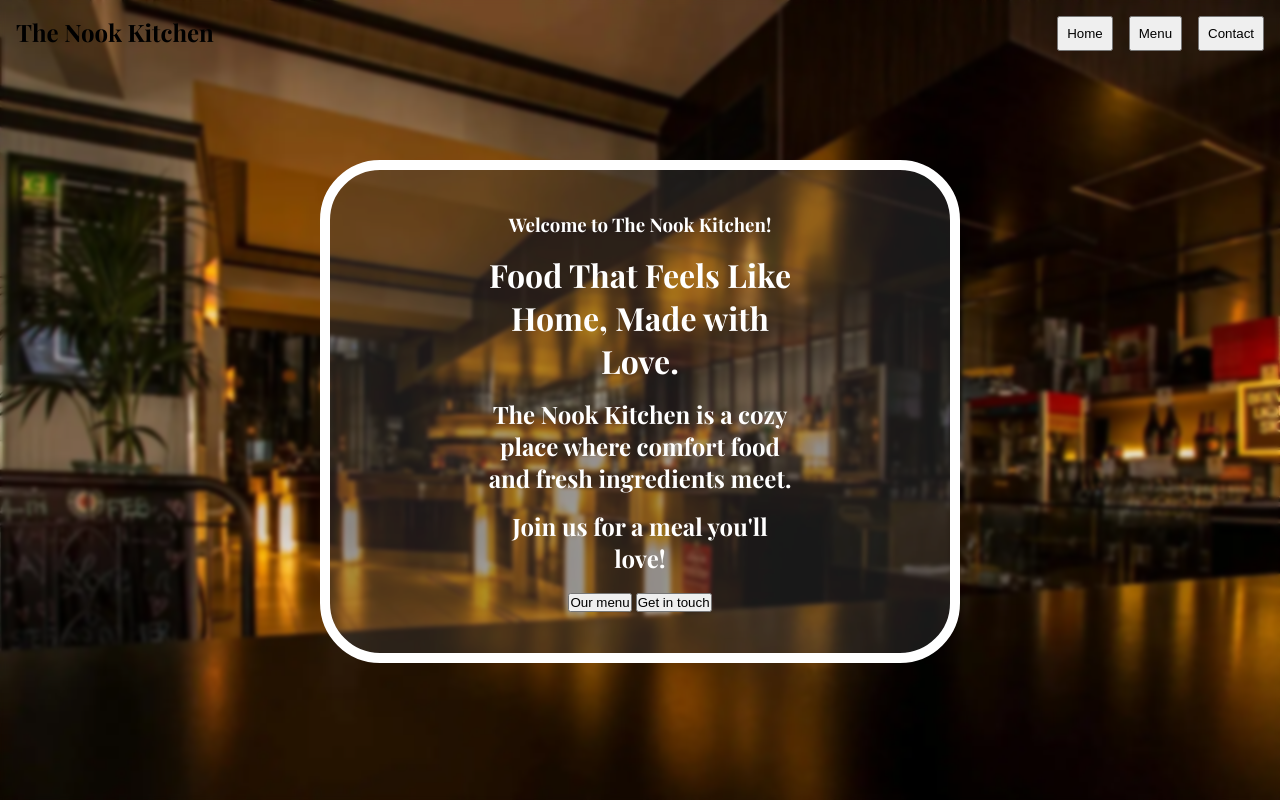
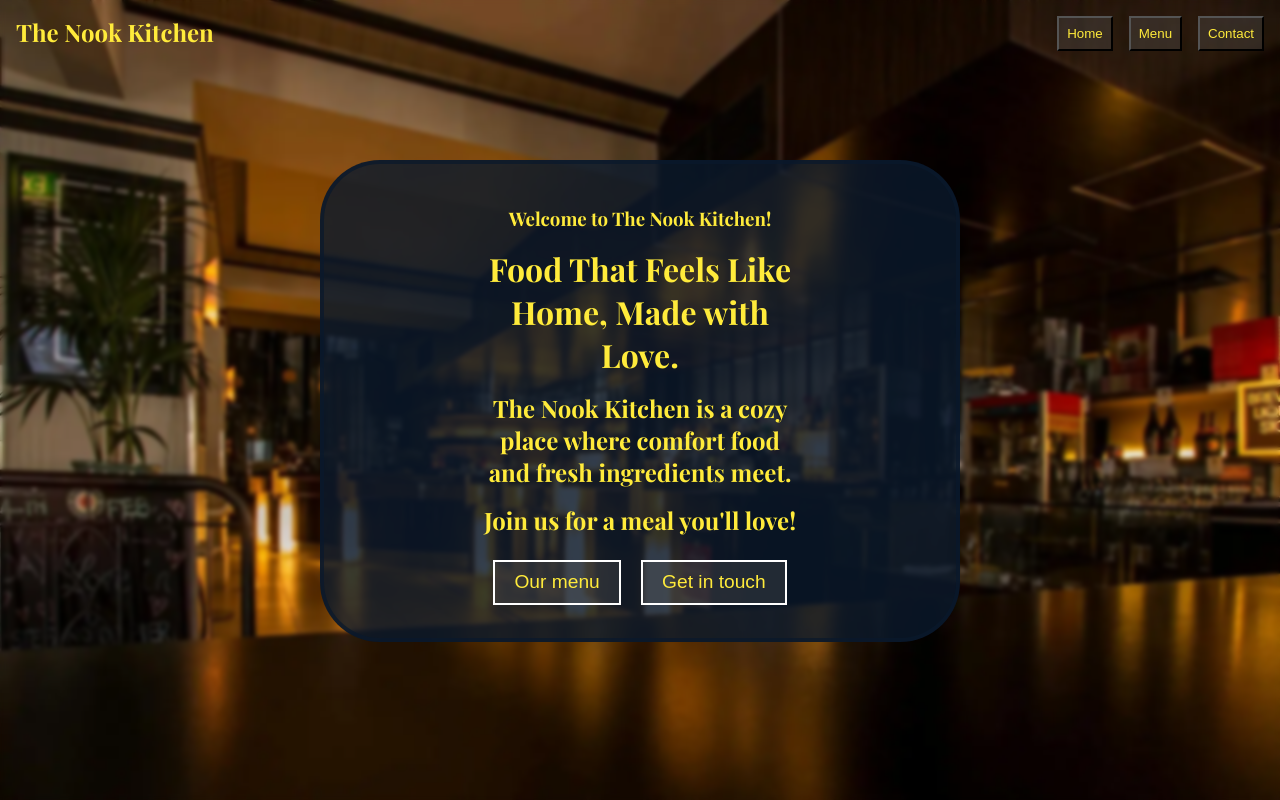
Before and after one commit to 555Viktor/odin-restaurant, a website built with webpack: page src/index.html in a window 1280 px wide. Built offline with nearby package versions, Linux system fonts and the light colour scheme; a web font is replaced by a local one.

Commit message:
Further home page style

```diff
--- a/src/index.html
+++ b/src/index.html
@@ -38,12 +38,12 @@
                 <h1>Food That Feels Like Home, Made with Love.</h1>
                 <h2>The Nook Kitchen is a cozy place where comfort food and fresh ingredients meet.</h2>
                 <h2>Join us for a meal you'll love!</h2>
+            </div>
 
-            <div class="home-btns">
-                <button>Our menu</button>
-                <button>Get in touch</button>
+            <div id="home-btns">
+                <button class="home-btn-menu">Our menu</button>
+                <button class="home-btn-contact">Get in touch</button>
             </div>
-        </div>
     </div>
 
 </body>
--- a/src/styles.css
+++ b/src/styles.css
@@ -5,6 +5,8 @@
     padding: 0;
     margin: 0;
     box-sizing: border-box;
+
+    color: #FFEB3B;
 }
 
 /* Flex containers */
@@ -43,6 +45,8 @@ body {
 
 #nav-list .nav-btn {
     padding: 0.5rem;
+    background: rgba(94, 94, 94, 0.3);
+    cursor: pointer;
 }
 
 /* Home page styling */
@@ -57,11 +61,10 @@ body {
     margin: 0 auto;
     padding-block: 1.6rem;
 
-    border: 10px solid white;
+    border: 4px solid #0b192cb9;
     border-radius: 60px;
 
-    background: rgba(62, 61, 61, 0.4);
-    color: white;
+    background: rgba(11, 25, 44, 0.8);
 }
 
 #home-headers {
@@ -69,6 +72,18 @@ body {
     text-align: center;
 }
 
-#home-headers>* {
+#home-headers > * {
     margin-block: 1rem;
 }
+
+#home-btns button{
+    margin: 0.5rem;
+    padding: 0.6rem 1.2rem;
+
+    border: 2px solid #fff;
+    background: rgba(94, 94, 94, 0.3);
+
+    font-size: 1.2rem;
+
+    cursor: pointer;
+}
```
